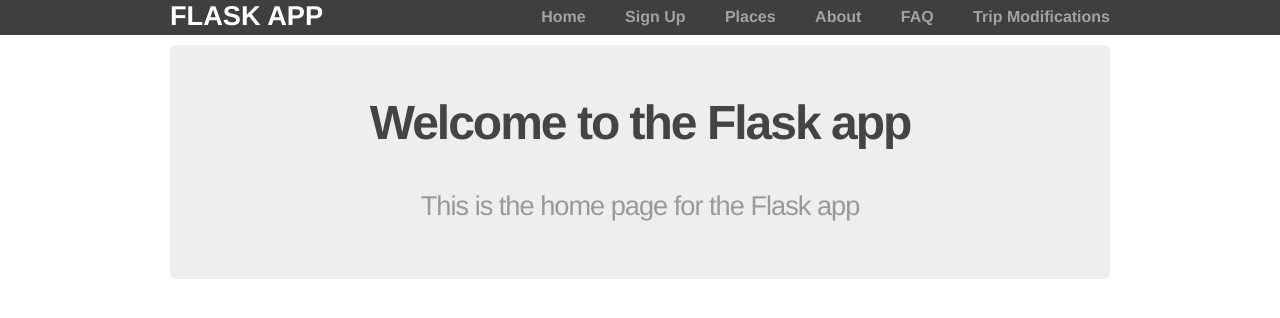
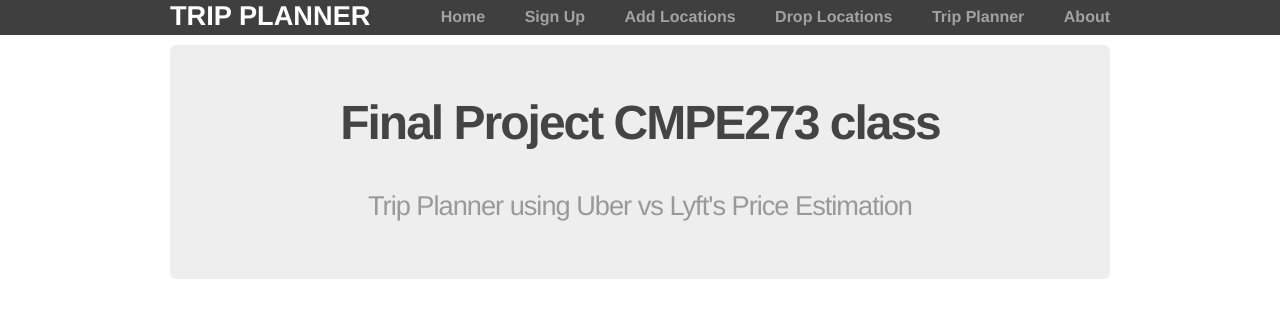
Before and after one commit to Rushin95/CMPE273-Project-1, a Python web app: template myapp/templates/home.html in a window 1280 px wide. Shown: the top 318 px of the page. Run offline with Jinja, Linux system fonts and the light colour scheme; the template is opened without the code that fills it, so the values that code supplies are empty; some libraries are stand-ins or nearby versions.

Commit message:
Change main MENU

```diff
--- a/instance/config.py
+++ b/instance/config.py
@@ -3,7 +3,7 @@ import os
 
 #Configure MySQL
 DB_USER = 'root'
-DB_PASSWORD = 'password'
+DB_PASSWORD = 'supersecure'
 DB_NAME = 'development'
 #DB_HOSTNAME = 'mysqlserver'		#docker-compose.yml hostname
 DB_HOSTNAME = 'localhost'           #for local use
--- a/myapp/templates/Results.html
+++ b/myapp/templates/Results.html
@@ -48,10 +48,10 @@ display:none;
                     <ul class="menu">
                         <li><a href="{{ url_for('index') }}">Home</a></li>
                         <li><a href="{{ url_for('signup') }}">Sign Up</a></li>
-                        <li><a href="{{ url_for('places') }}">Places</a></li>
+                        <li><a href="{{ url_for('places') }}">Add Locations</a></li>
+                        <li><a href="{{ url_for('addplaces') }}">Drop Locations</a></li>
+                        <li><a href="{{ url_for('lyft') }}">Trip Planner</a></li>
                         <li><a href="{{ url_for('about') }}">About</a></li>
-                        <li><a href="{{ url_for('faq') }}">FAQ</a></li>
-                        <li><a href="{{ url_for('addplaces') }}">Trip Modifications</a></li>
                     </ul>
                 </strong>
             </nav>
--- a/myapp/templates/about.html
+++ b/myapp/templates/about.html
@@ -1,5 +1,8 @@
 {% extends "layout.html" %}
 {% block content %}
     <h2>About</h2>
-    <p>Hello, {{ user.nickname }}! to my {{ title }} page.</p>
+    <h3>Juan Pinzon - Back End, UI, Maps, RESTful, Optimized Route</h3>
+    <h3>Surendra - Locations, Optimized Route</h3>
+    <h3>Rushin - Lyft</h3>
+    <h3>Mr. Jugle - Uber</h3>
 {% endblock %}
--- a/myapp/templates/addplaces.html
+++ b/myapp/templates/addplaces.html
@@ -35,10 +35,10 @@
                     <ul class="menu">
                         <li><a href="{{ url_for('index') }}">Home</a></li>
                         <li><a href="{{ url_for('signup') }}">Sign Up</a></li>
-                        <li><a href="{{ url_for('places') }}">Places</a></li>
+                        <li><a href="{{ url_for('places') }}">Add Locations</a></li>
+                        <li><a href="{{ url_for('addplaces') }}">Drop Locations</a></li>
+                        <li><a href="{{ url_for('faq') }}">Trip Planner</a></li>
                         <li><a href="{{ url_for('about') }}">About</a></li>
-                        <li><a href="{{ url_for('faq') }}">FAQ</a></li>
-                        <li><a href="{{ url_for('addplaces') }}">Trip Modifications</a></li>
                     </ul>
                 </strong>
             </nav>
--- a/myapp/templates/home.html
+++ b/myapp/templates/home.html
@@ -1,7 +1,7 @@
 {% extends "layout.html" %}
 {% block content %}
     <div class="jumbo ">
-        <h2>Welcome to the Flask app</h2>
-        <h3>This is the home page for the Flask app</h3>
+        <h2>Final Project CMPE273 class</h2>
+        <h3>Trip Planner using Uber vs Lyft's Price Estimation</h3>
     </div>
 {% endblock %}
--- a/myapp/templates/layout.html
+++ b/myapp/templates/layout.html
@@ -11,16 +11,16 @@
 <body>
     <header>
         <div class="container">
-            <h1 class="logo">Flask App</h1>
+            <h1 class="logo">Trip Planner</h1>
             <nav>
                 <strong>
                     <ul class="menu">
                         <li><a href="{{ url_for('index') }}">Home</a></li>
                         <li><a href="{{ url_for('signup') }}">Sign Up</a></li>
-                        <li><a href="{{ url_for('places') }}">Places</a></li>
+                        <li><a href="{{ url_for('places') }}">Add Locations</a></li>
+                        <li><a href="{{ url_for('addplaces') }}">Drop Locations</a></li>
+                        <li><a href="{{ url_for('faq') }}">Trip Planner</a></li>
                         <li><a href="{{ url_for('about') }}">About</a></li>
-                        <li><a href="{{ url_for('faq') }}">FAQ</a></li>
-                        <li><a href="{{ url_for('addplaces') }}">Trip Modifications</a></li>
                     </ul>
                 </strong>
             </nav>
```
Also changed, not shown: 8 other files.
